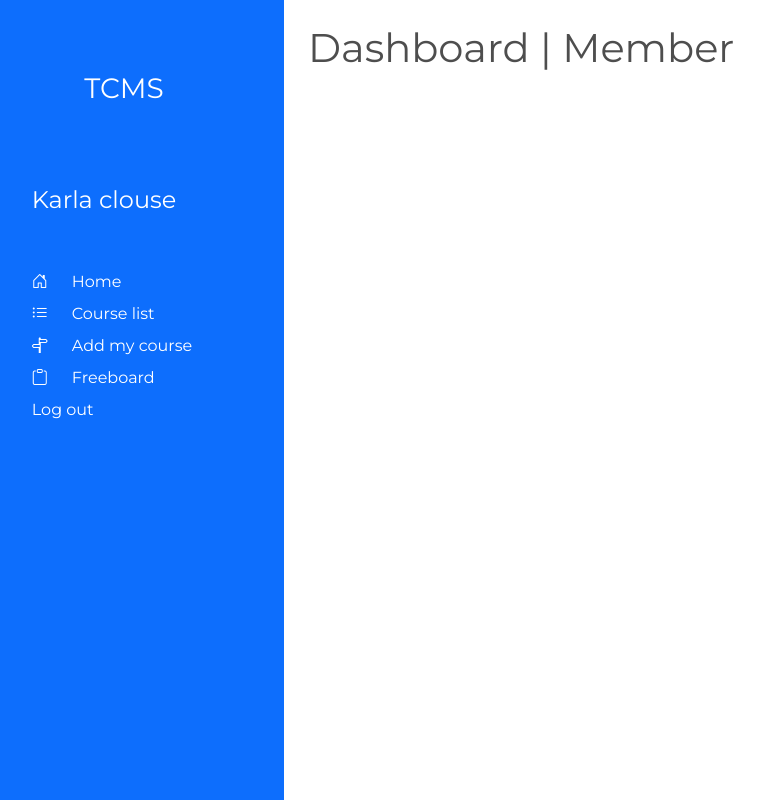
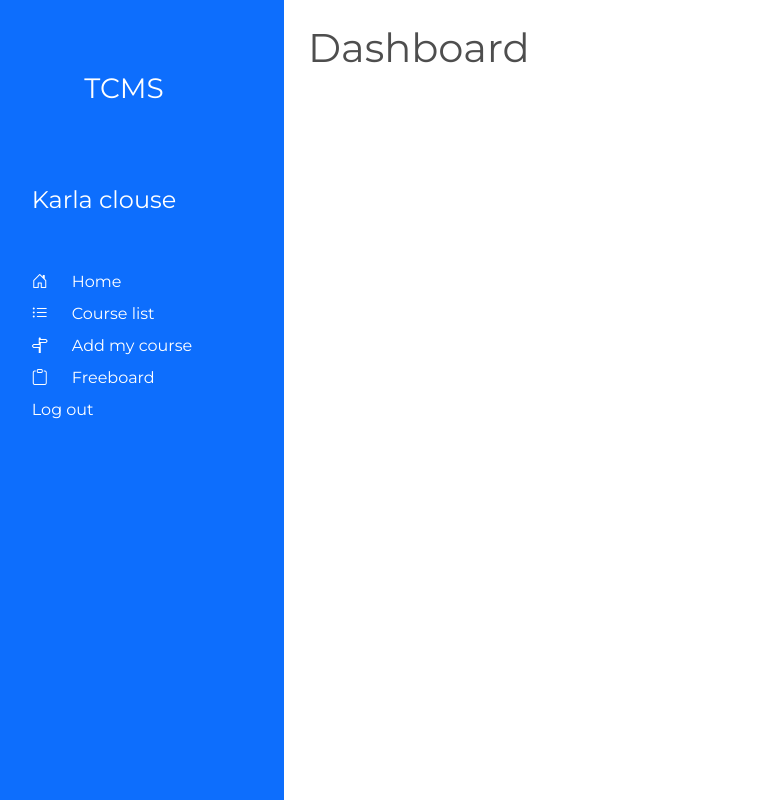
Before and after one commit to TKHTS/tennis-club-management-system, a PHP site: page /member/index.php in a window 1280 px wide. Shown: the whole page, without its empty margins (36-800 px from the left). Run offline with PHP 8.4, Linux system fonts and the light colour scheme.

Commit message:
Fix dashboard

```diff
--- a/member/pages/home.php
+++ b/member/pages/home.php
@@ -1 +1 @@
-<h1>Dashboard | Member</h1>
+<h1>Dashboard</h1>
```
